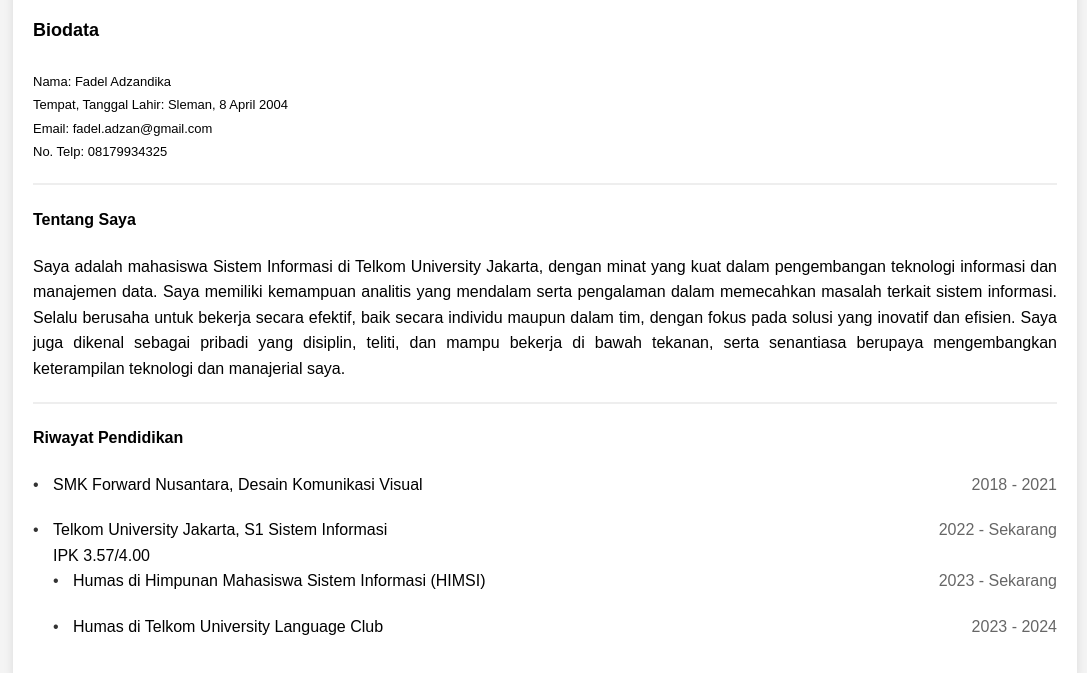
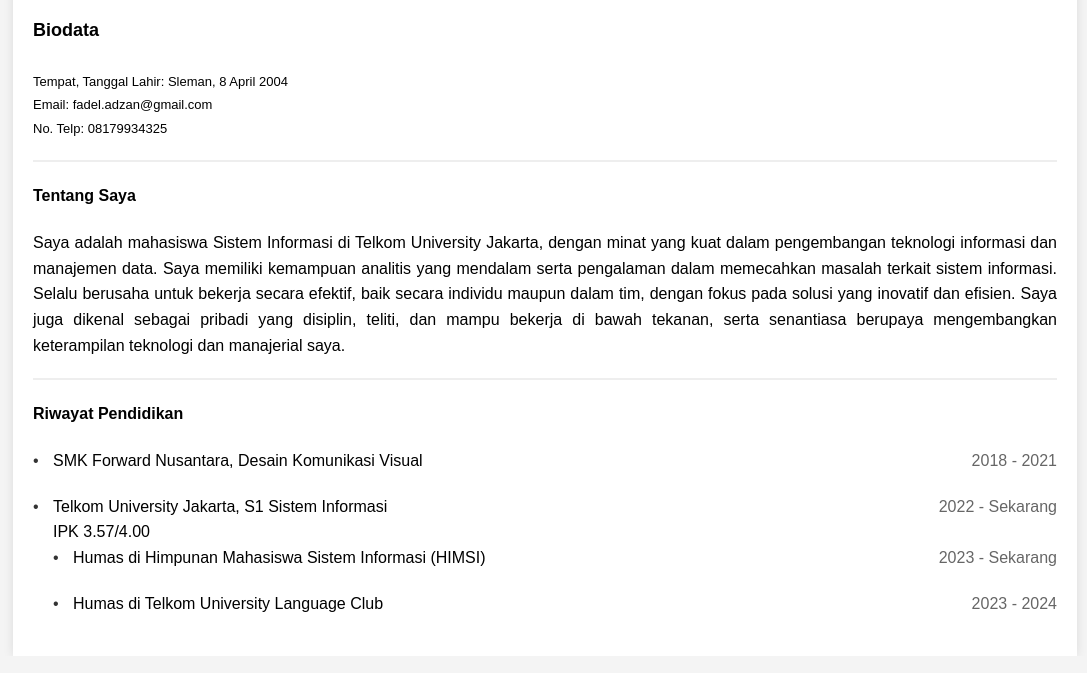
Before and after one commit to FadelAdzandika/CV-FadelAdzandika, a plain HTML site: page index.html in a window 1280 px wide. Shown: the part 273-946 px from the top of the page, without its empty margins (95-1182 px from the left). Drawn offline with Linux system fonts and the light colour scheme.

Commit message:
Update index.html

```diff
--- a/index.html
+++ b/index.html
@@ -70,7 +70,6 @@
 
         <div class="biodata">
             <h4 style="font-size: large;"><strong>Biodata</strong></h4>
-            <p>Nama: Fadel Adzandika<br>
             Tempat, Tanggal Lahir: Sleman, 8 April 2004<br>
             Email: fadel.adzan@gmail.com<br>
             No. Telp: 08179934325</p>
```
